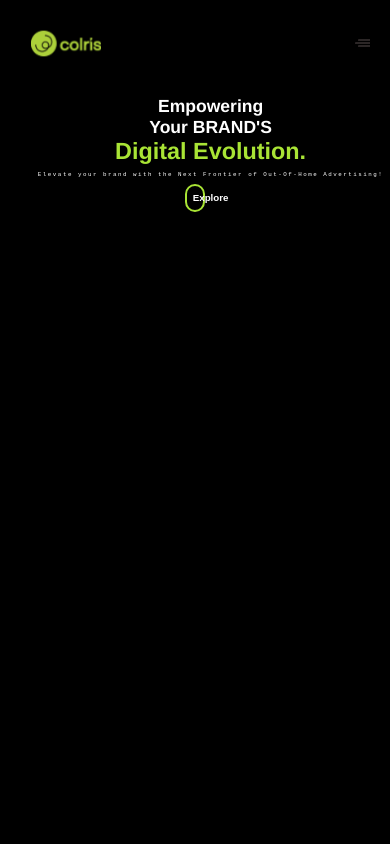
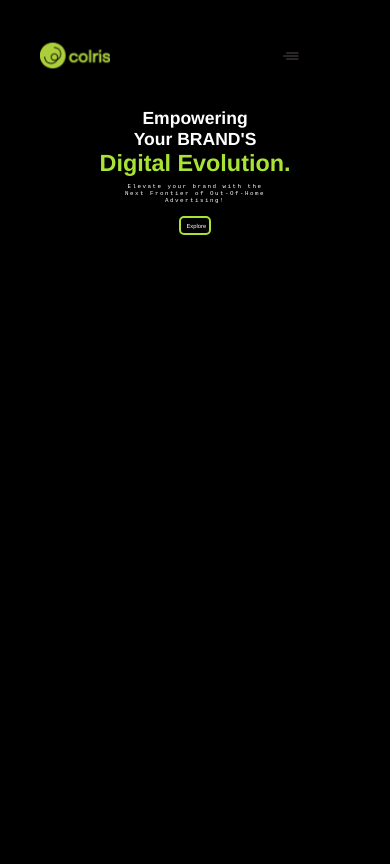
Before and after one commit to KarthickJack/colris, a React (Create React App) app: page / in a window 390 px wide. Built offline with nearby package versions, Linux system fonts and the light colour scheme.

Commit message:
[siddharth] changes 3 5 tabs now

```diff
--- a/src/App.css
+++ b/src/App.css
@@ -7,7 +7,7 @@
 html {
   margin: 0;
   padding: 0;
-  background: #FFFFFF;
+  background: #000000;
 }
 
 body {
@@ -17,14 +17,15 @@ body {
   width: 100vw;
   font-family: 'Poppins', sans-serif;
   overflow: hidden;
-  background-color: #000000;
+  /* background-color: #000000; */
 }
 
 .container {
-  position: relative;
-  top: 2vw;
-  left: 8vw;
-  width: 92vw;
+   margin-left: 80px;
+    margin-top: 20px;
+    margin-right: 80px;
+
+  /* width: 92vw; */
   /* background-position: center center; */
   /* background-image: linear-gradient(90deg, green 15%, yellow 05%, black 50%); */
   /* animation: spin 5s linear infinite;   */
@@ -48,9 +49,20 @@ body {
 
 .nav-container {
   display: flex;
+  margin-right: 40px;
   justify-content: space-between;
   align-items: center;
   height: 71px;
+}
+
+.serv-container{
+  display: flex;
+  justify-content: space-between;
+  align-items: center;
+  padding: 10px;
+  height: 71px;
+  width: 300px;
+
 }
 
 .socials{
@@ -61,8 +73,8 @@ body {
 }
 
 .menu-icon {
-  margin-right: 5vw;
-  max-width: 3vw;
+  margin-right: 60px;
+  max-width: 15px;
   display: none;
 }
 
@@ -82,7 +94,7 @@ body {
 }
 
 .nav-elements ul a {
-  font-size: 18px;
+  font-size: 15px;
   font-weight: 300;
   color: #FFFFFF;
   text-decoration: none;
@@ -96,16 +108,25 @@ body {
 
 .service-content {
   margin-top: 30px;
-  width: 70vw;
+  width: 100%;
   display: grid;
   grid-template:
-    "d1 d1 d3 d3 d4 d4"
-    "d1 d1 d3 d3 d4 d4"
-    "d2 d2 d6 d6 d7 d7";
+    "d1 d1 d1 d2 d2 d2"
+    "d1 d1 d1 d2 d2 d2"
+    "d1 d1 d1 d2 d2 d2";
 }
+.service-centre-content{
+  width: 100%;
+  margin-top: 4vh;
+  display: flex;
+  flex-direction: column;
+  justify-content: center;
+  align-items: center;
+}
+
 .home-content {
   width: 100%;
-  /* margin-top: 0.5vh; */
+  margin-top: 2vh;
   display: flex;
   flex-direction: column;
   justify-content: center;
@@ -118,6 +139,13 @@ body {
   font-weight: 700;
   font-family: 'Franklin Gothic Medium', 'Arial Narrow', Arial, sans-serif;
 }
+.service-centre-content>hero{
+  font-size: 28px;
+  color: #FFFFFF;
+  font-weight: 700;
+  font-family: 'Franklin Gothic Medium', 'Arial Narrow', Arial, sans-serif;
+}
+
 .home-content>hero-green{
   font-size: 6vw;
   color: #A9E435;
@@ -134,13 +162,30 @@ body {
   align-items: center;
   letter-spacing: 3px;}
 
+  .service-centre-content>p{
+    font-size: 15px;
+    color: #A9E435;
+    font-family: 'Poppins', sans-serif;
+    justify-content: center;
+    align-content: center;
+    align-items: center;
+    max-width: 80vw;
+    text-align: center;
+  }
+
+  .circle {
+    width: 100px; /* Adjust the size as needed */
+    height: 100px; /* Adjust the size as needed */
+    background-color: #ffffff; /* Set the background color */
+    border-radius: 50%; /* Create a circle by setting border-radius to 50% */
+  }
+
 .d1 {
   grid-area: d1;
 }
 
 .d2 {
   grid-area: d2;
-  padding: 35px 0px;
 }
 
 .d3 {
@@ -168,7 +213,7 @@ body {
 }
 
 .todos {
-  width: 35vw;
+  width: 50vw;
   height: 11vw;
 }
 
@@ -224,10 +269,12 @@ body {
   margin-bottom: 2vw;
 }
 .explore-button>button{
-  font-weight: bolder;
-  font-size: 1.2vw;
-  width: 40%;
-  height: 3vw;
+  font-family: 'Franklin Gothic Medium', 'Arial Narrow', Arial, sans-serif;
+  font-size: 1.5vw;
+  width: 100%;
+  padding: 5px;
+  height: 4vw;
+  width: 8vw;
   color: #ffffff;
   background-color: #000000;
   border-radius: 10px;
@@ -268,16 +315,20 @@ body {
 
 
   .explore-button>button{
-    font-weight: bolder;
-    font-size: 2.5vw;
-    width: 40%;
-    height: 7vw;
+
+     font-family: 'Franklin Gothic Medium', 'Arial Narrow', Arial, sans-serif;
+  font-size: 1.5vw;
+  width: 100%;
+  padding: 5px;
+  height: 5vw;
+  width: 8vw;
   color: #ffffff;
   background-color: #000000;
-    border-radius: 10px;
+  border-radius: 5px;
   border: 2px solid #A9E435;
   margin-bottom: 2vw;
   }
+
   .explore-button>button:hover{
     color: #000000;
     background-color: #A9E435;
@@ -331,6 +382,8 @@ body {
     justify-content: center;
     align-content: center;
     align-items: center;
+    text-align: center;
+    max-width: 150px;
     letter-spacing: 1.5px;}
 
 
@@ -340,7 +393,7 @@ body {
     top: 71px;
     background-color: #FFFFFF;
     width: 0px;
-    height: calc(100vh - 71px);
+    height: 30 vh;
     transition: all 0.3s cubic-bezier(0.18, 0.89, 0.32, 1.28);
     overflow: hidden;
     border-radius: 12px;
@@ -351,7 +404,9 @@ body {
   }
 
   .nav-elements.active {
-    width: 200px;
+    width: 145px;
+    height: 280px;
+    margin-right: 20px;
   }
 
   .nav-elements ul {
@@ -417,8 +472,18 @@ body {
     cursor: pointer;
 }
 
+.container {
+  margin-left: 40px;
+   margin-top: 20px;
+   margin-right: 40px;
+
+ /* width: 92vw; */
+ /* background-position: center center; */
+ /* background-image: linear-gradient(90deg, green 15%, yellow 05%, black 50%); */
+ /* animation: spin 5s linear infinite;   */
 }
 
+}
 @media (max-width: 300px) {
   .logo {
     max-width: 40vw;
@@ -429,7 +494,7 @@ body {
   }
 
   .nav-elements.active {
-    width: auto !important;
+    width: nav-elements;
   }
 
   .nav-elements ul {
--- a/src/App.js
+++ b/src/App.js
@@ -7,6 +7,7 @@ import Services from './pages/services';
 import BookSlots from './pages/bookSlots';
 import ReachUs from './pages/reachUs';
 import Help from './pages/help';
+import Retail from './pages/retail';
 
 function App() {
   return (
@@ -19,6 +20,7 @@ function App() {
           <Route path='/book_slots' element={<BookSlots />} />
           <Route path='/reach_us' element={<ReachUs />} />
           <Route path='/help' element={<Help />} />
+          <Route path='/retail' element={<Retail />} />
           <Route path='/' element={<Home />} />
         </Routes>
       </div>
--- a/src/components/navbar.js
+++ b/src/components/navbar.js
@@ -23,9 +23,12 @@ const Navbar = () => {
             <li>
               <Link to="/services">Services</Link>
             </li>
-            {/* <li>
-              <Link to="/book_slots">Book Slots</Link>
-            </li> */}
+            <li>
+              <Link to="/book_slots">DOOH</Link>
+            </li>
+            <li>
+              <Link to="/retail">Retail Ads</Link>
+            </li>
             <li>
               <Link to="/reach_us">Reach Us</Link>
             </li>
--- /dev/null
+++ b/src/pages/retail.js
@@ -0,0 +1,20 @@
+import React from 'react';
+
+const Retail = () => {
+    return (
+        <React.Fragment>
+            <section>
+                <div className='w-screen h-screen grid grid-rows-2'>
+                    <div className='w-full h-full bg-blue-800'>
+                        <p>page 1</p>
+                    </div>
+                    <div className='w-full h-full bg-black-800'>
+                        <p>page 2</p>
+                    </div>
+                </div>
+            </section>
+        </React.Fragment>
+    );
+};
+
+export default Retail;
--- a/src/pages/services.js
+++ b/src/pages/services.js
@@ -2,20 +2,28 @@ import React from 'react';
 import Button from '../components/contact';
 
 const services = () => {
-  return (<div className='service-content'>
-      <div className='todos d1'>
-        <h6>What DOOH? Why DOOH?</h6>
+  return (<div className='service-centre-content'>
+
+        <hero>What DOOH? Why DOOH?</hero>
         <p style={{ color: "#A9E435" }}>DOOH is modern advertising leveraging LED walls for dynamic, targeted, and measurable campaigns.</p>
         <p style={{ color: "#A9E435" }}>DOOH delivers engaging ads in high-traffic locations, ensuring attention with premium, artistic installations.</p>
-      </div>
-      <div className='todos d2'>
-        <h6>Colris ??</h6>
-        <p>"We offer
+        <p></p>
+        <hero>Colris ??</hero>
+        <p>We offer
 Exclusive venues that ensure a high audience impression,
 Premium design service for achieving campaign goals, and
 the market's finest screens.</p>
+
+{/* <div className='rental'>
+    <h6>Rental Ads</h6>
+      <p>
+        "Capture audience attention with captivating and subtle motion graphics on our exclusive public/private venues as per your budget. Buy our slots for as short as 900 minutes capturing 10% of the share of voice per day.</p>
+        <div style={{ padding : 10 }}>
+    <Button/>
     </div>
-    <div className='d3'>
+    </div>
+
+    <div className='d2'>
     <div className='rental'>
     <h6>Rental Ads</h6>
       <p>
@@ -24,6 +32,10 @@ the market's finest screens.</p>
     <Button/>
     </div>
     </div>
+    </div> */}
+    <div className='serv-container'>
+      <div className="circle"></div>
+      <div className="circle"></div>
     </div>
 
   </div>);
```
Lines whose indentation alone changed are shown as unchanged.
